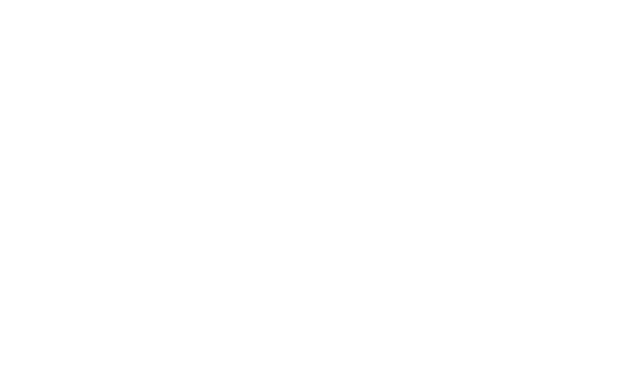
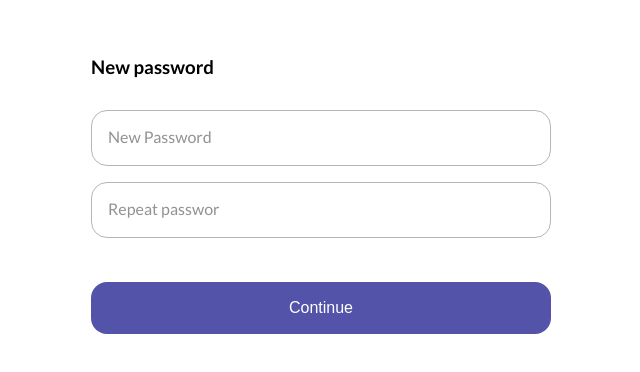
Before and after one commit to aniekan7132/dropoud, a React (Vite) app: page /newpassword in a window 1280 px wide. Before the commit this address had no page. Shown: the part 136-508 px from the top of the page, without its empty margins (319-959 px from the left). Built offline with nearby package versions, Linux system fonts and the light colour scheme; a web font is replaced by a local one.

Commit message:
Update: Worked on NewPassword screen

```diff
--- a/src/App.tsx
+++ b/src/App.tsx
@@ -9,6 +9,7 @@
 // import { BrowserRouter } from "react-router-dom";
 import LoginForm from "./pages/Login";
 import ForgotPassword from "./pages/ForgotPassword";
+import NewPassword from "./pages/NewPassword.tsx";
 import ThankYou from "./components/ThankYou";
 
 const App: FC = () => {
@@ -25,6 +26,7 @@
 					/>
 					<Route path='thank' element={<ThankYou />} />
 					<Route path='forgotpassword?' element={<ForgotPassword />} />
+					<Route path='newpassword' element={<NewPassword />} />
 				</Routes>
 			</Router>
 		</>
--- /dev/null
+++ b/src/pages/NewPassword.tsx
@@ -0,0 +1,29 @@
+import React from "react";
+import Input from "../components/Input";
+import classes from "./Newpassword.module.css";
+
+const NewPassword = () => {
+	return (
+		<div className={classes["new__container"]}>
+			<form action='' className={classes["forget__form"]}>
+				<h3 className={classes["header"]}>New password</h3>
+
+				<Input
+					className={classes["password__input"]}
+					placeholder='New Password'
+				/>
+				<Input
+					className={classes["password__input"]}
+					id={classes["repeat"]}
+					placeholder='Repeat passwor'
+				/>
+
+				{/* <Link to='/email-verification/:email'> */}
+				<button className={classes["submitbtn"]}>Continue</button>
+				{/* </Link> */}
+			</form>
+		</div>
+	);
+};
+
+export default NewPassword;
--- /dev/null
+++ b/src/pages/Newpassword.module.css
@@ -0,0 +1,36 @@
+.new__container {
+	display: flex;
+	align-items: center;
+	justify-content: center;
+	margin-top: 15%;
+}
+
+.header {
+	margin-bottom: 32px;
+}
+
+#repeat {
+	margin-top: 16px;
+	margin-bottom: 24px;
+}
+
+.submitbtn {
+	width: 460px;
+	background-color: #5353aa;
+	outline: none;
+	border: none;
+	padding: 16px;
+	border: 1px;
+	border-radius: 16px;
+	color: white;
+	cursor: pointer;
+	font-size: 16px;
+	font-weight: 400;
+	line-height: 20px;
+	margin-top: 20px;
+}
+
+.submitbtn:hover {
+	background-color: #3b3b90;
+	transition: all 0.8s ease;
+}
--- a/src/pages/Password.module.css
+++ b/src/pages/Password.module.css
@@ -12,6 +12,7 @@
 
 .forget__text {
 	margin-bottom: 20px;
+	max-width: 450px;
 	color: #929292;
 }
 
```
